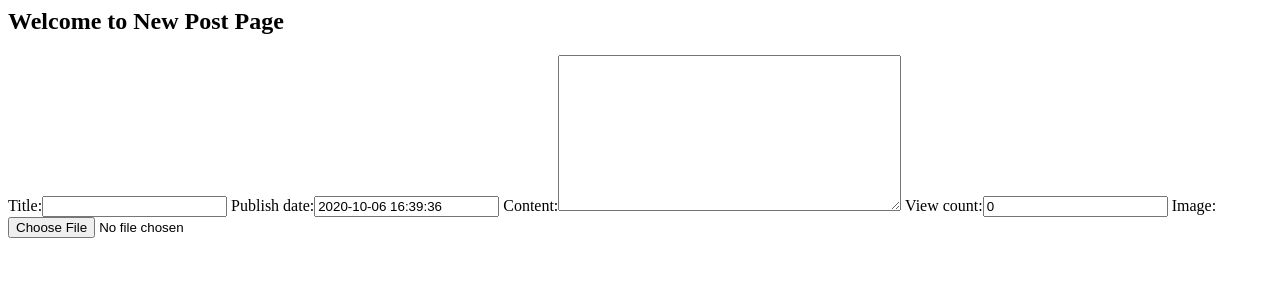
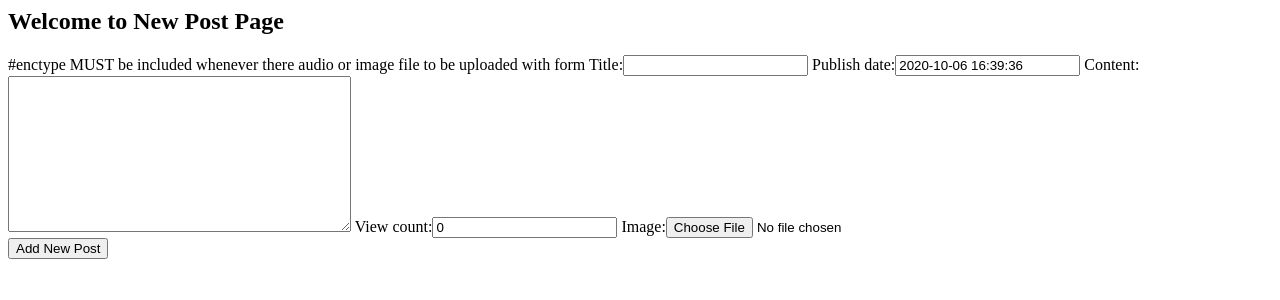
Before and after one commit to Muqaibil/simpleisbetterthancomplex, a Django app: page /blog//new in a window 1280 px wide. Shown: the top 300 px of the page. Run offline with Django 3.2, Linux system fonts and the light colour scheme.

Commit message:
adding image upload function to the form by inlcuding request.FILES method to view and encypt method to html

```diff
--- a/blog/templates/blog/new_post.html
+++ b/blog/templates/blog/new_post.html
@@ -1,3 +1,10 @@
 <h2>Welcome to New Post Page</h2>
 
-{{form}}
+
+<form method="POST" enctype="multipart/form-data"> #enctype MUST be included whenever there audio or image file to be uploaded with form
+    {% csrf_token %}
+
+    {{form}}<br>
+    <input type="submit" value="Add New Post">
+
+</form>
--- a/blog/views.py
+++ b/blog/views.py
@@ -27,9 +27,16 @@ def post_detail(request, post_id):
 
 
 def New_Post(request):
-    form = PostForm()
+    if request.method == 'POST':
+        form = PostForm(request.POST, request.FILES) #request.FILES should be included if there an upload of Audio or Image files so the fucntion can post the files as well as the forms text entries which was sent via the method request.POST
+        if form.is_valid:
+            form.save()
+
+    else:
+        form = PostForm()
+
     return render(request, 'blog/new_post.html', {'form':form})
-    pass
+
 
 
 
```
Also changed, not shown: blog/forms.py (line endings or trailing spaces), post/sick-leave.jpg (added).
